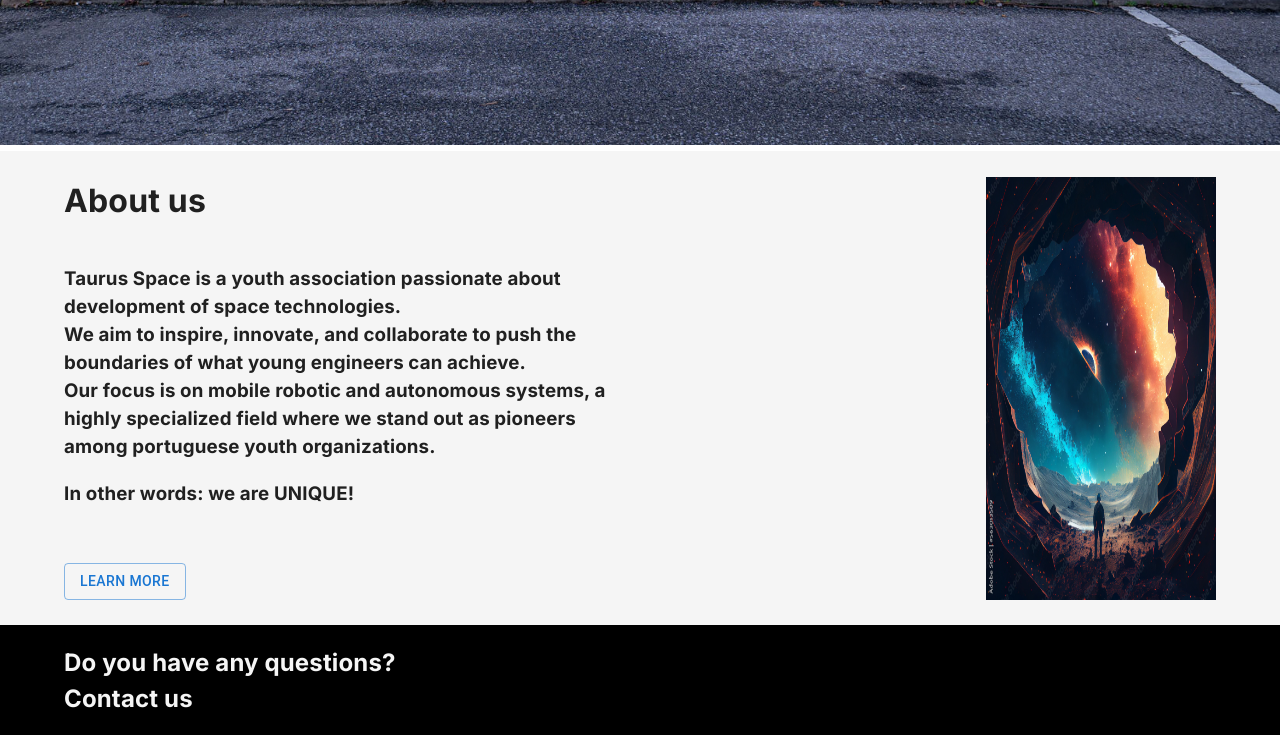
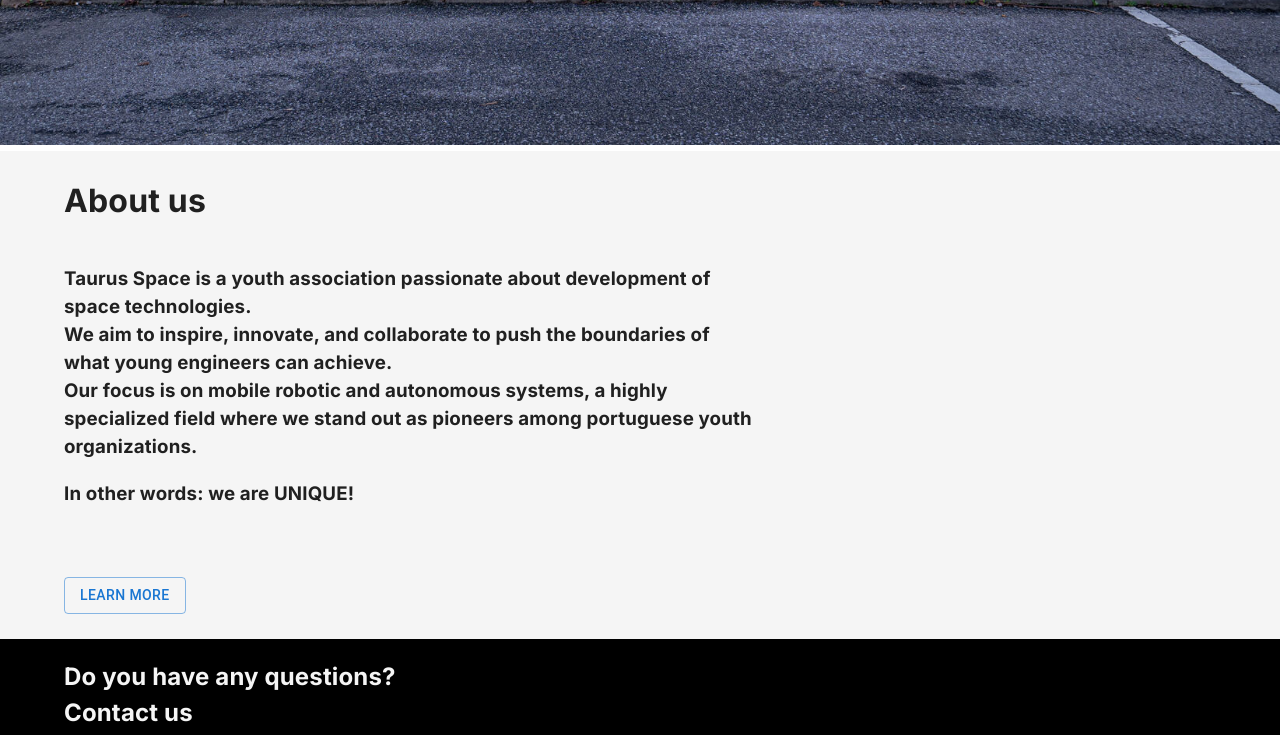
Before and after one commit to El-Banderas/rovers-site, a Next.js app: page /rovers-site/ in a window 1280 px wide. Shown: the part 708-1443 px from the top of the page. Built offline with nearby package versions, Linux system fonts and the light colour scheme.

Commit message:
After meeting

```diff
--- a/src/app/mainPage/AboutUs.tsx
+++ b/src/app/mainPage/AboutUs.tsx
@@ -3,7 +3,6 @@ import MyButton from "../CommonComponents/MyButton/MyButton";
 import styles from "./AboutUs.styles.module.css";
 import Image from "next/image";
 
-import abousUsImg from '/public/aboutUsIMG.jpg'
 import { useRouter } from 'next/navigation'
 
 export default function AboutUs() {
@@ -28,12 +27,6 @@ In other words: we are <strong>UNIQUE</strong>!
       </div>
       </div>
       </div>
-      <Image
-        src={abousUsImg}
-        alt="About us img"
-        width={500}
-        height={500}
-        className={styles.imgAboutUs}
-      />
+
   </div>;
 }
```
